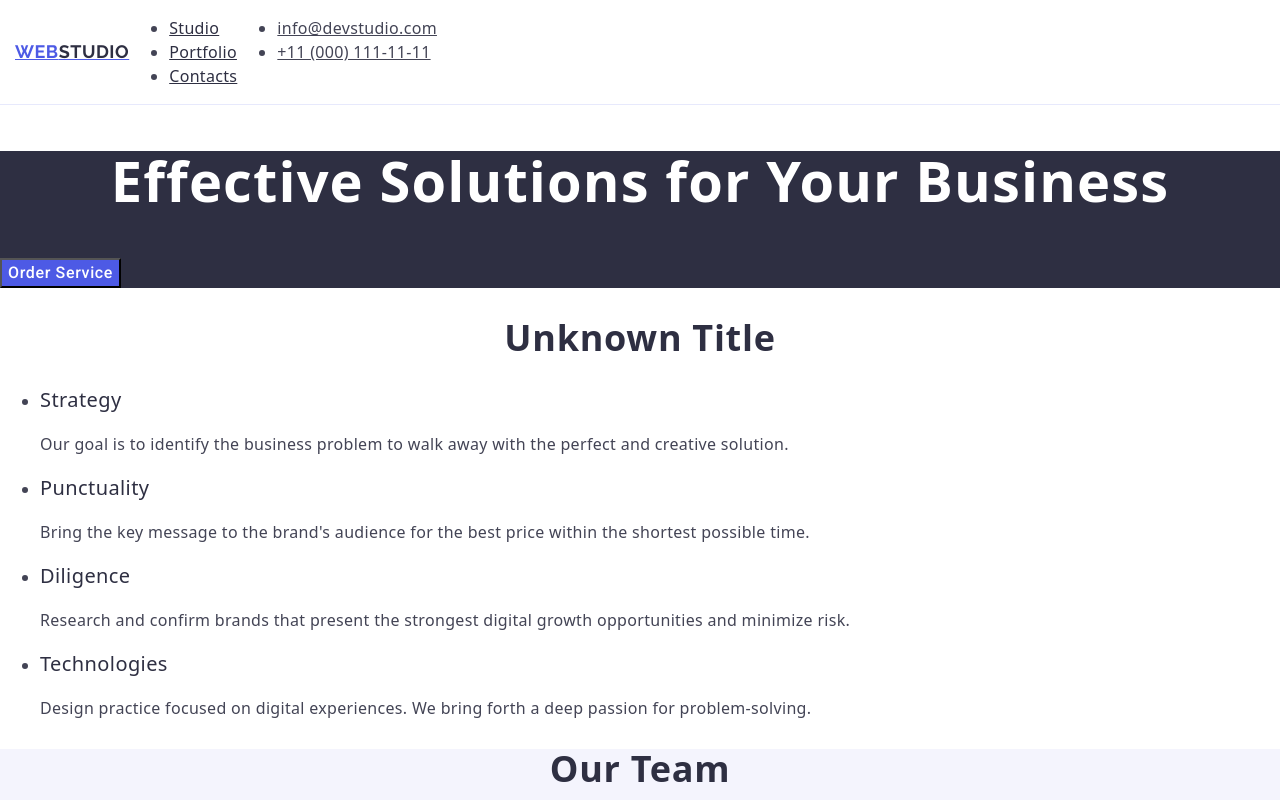
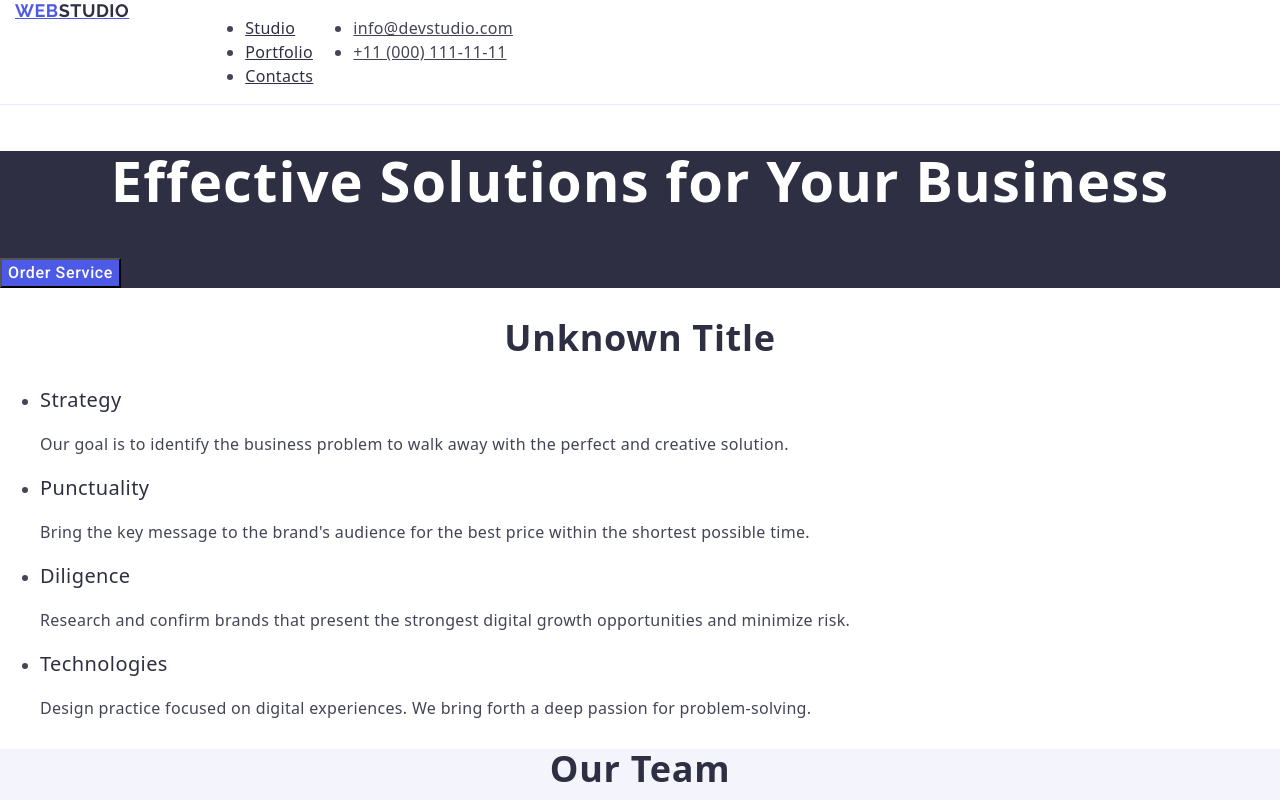
Before and after one commit to EneAndrei789/goit-markup-hw-03, a plain HTML site: page index.html in a window 1280 px wide. Shown: the top 800 px of the page. Drawn offline with nearby package versions, Linux system fonts and the light colour scheme.

Commit message:
summit 6

```diff
--- a/css/index.css
+++ b/css/index.css
@@ -26,6 +26,7 @@ body {
     line-height: 1.17;
     letter-spacing: 0.03em;
     text-transform: uppercase;
+    margin-right: 76px;
   }
 
   .header-logo {
@@ -35,6 +36,14 @@ body {
   .nav-bar {
     display: flex;
     align-items: center;
+  }
+
+  .nav-container {
+    display: flex;
+  }
+
+  .link-nav {
+    padding: 24px 0;
   }
 
   .link-nav,
--- a/index.html
+++ b/index.html
@@ -26,6 +26,7 @@
     <header class="page-header">
       <div class="header-div header-div-supp">
       <nav class="nav-bar">
+        <div class="nav-container">
         <a class="logo" href="./index.html"
           >Web<span class="header-logo">Studio</span></a
         >
@@ -36,6 +37,7 @@
           <li><a class="link-nav" href="">Portfolio</a></li>
           <li><a class="link-nav" href="">Contacts</a></li>
         </ul>
+        </div>
       </nav>
 
       <address class="header-address">
```
